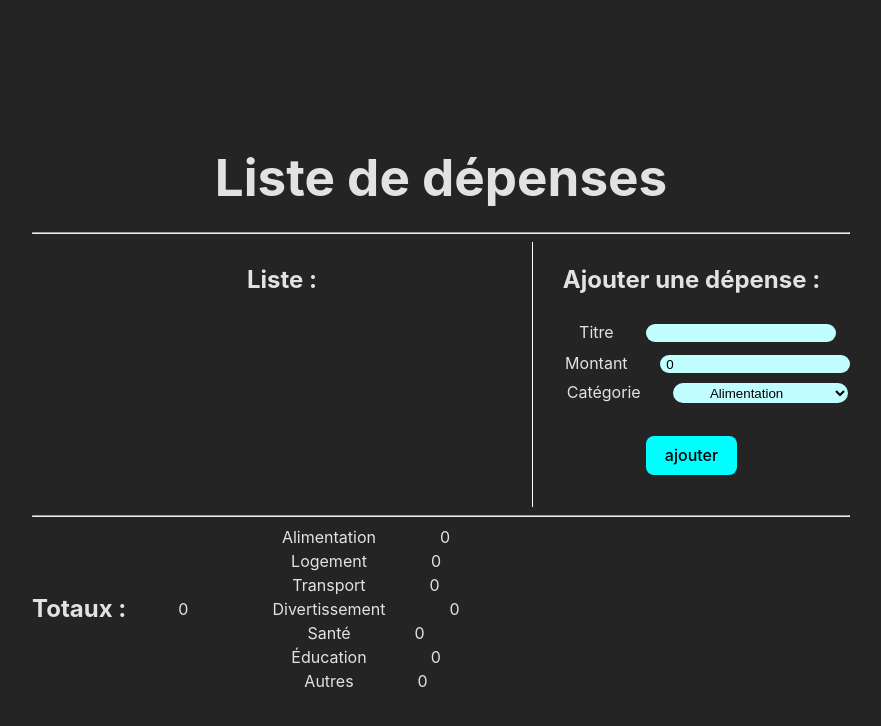
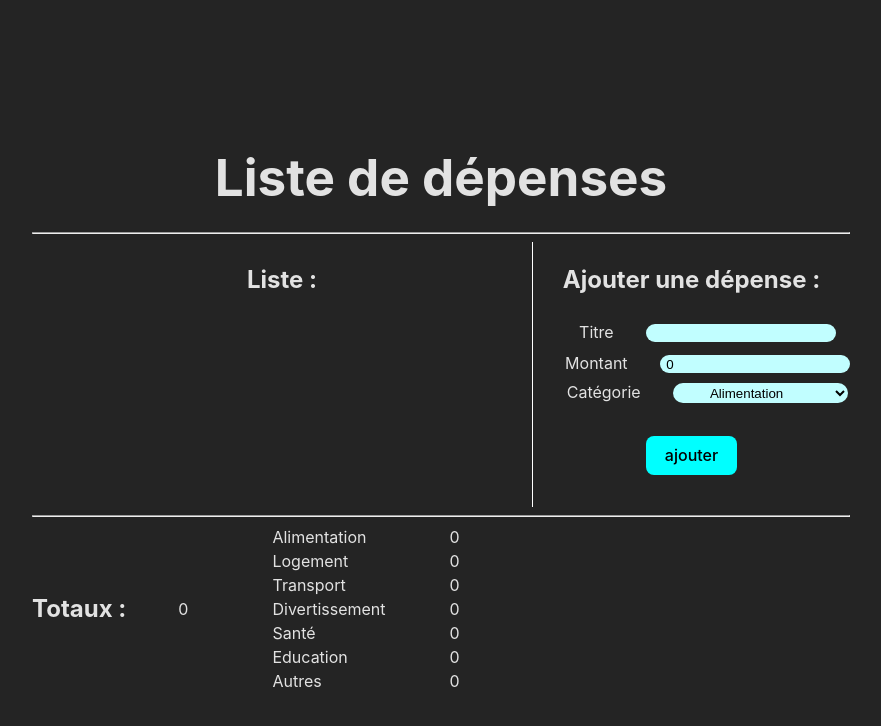
Before and after one commit to sylvainflt/evaluationReact2306, a React (Vite) app: page / in a window 1280 px wide. Shown: the top 726 px of the page, without its empty margins (199-1080 px from the left). Built offline with nearby package versions, Linux system fonts and the light colour scheme.

Commit message:
suppression et totaux ok

```diff
--- a/src/App.css
+++ b/src/App.css
@@ -123,3 +123,8 @@ h1 {
       transform: translateY(0);
     }
 }
+
+.sousTotal {
+  display: flex;
+  justify-content: space-between;
+}
--- a/src/component/ListeDepense/index.jsx
+++ b/src/component/ListeDepense/index.jsx
@@ -41,7 +41,7 @@ function ListeDepense () {
 
                         categoryExpenses.map(
                             (item, key) =>
-                                <div key={key}>
+                                <div key={key} className="sousTotal">
                                     <span>{item}</span>
                                     <span>{state.categoryExpenses[item]}</span>
                                 </div>
--- a/src/reducer/index.jsx
+++ b/src/reducer/index.jsx
@@ -7,7 +7,7 @@ export const initialState = {
         Transport: 0,
         Divertissement: 0,
         Santé: 0,
-        Éducation: 0,
+        Education: 0,
         Autres: 0
     },
     expense: {
@@ -65,10 +65,17 @@ export const initialState = {
             };
 
         case 'removeItem':
+            const categorie2 = action.payload.categorie
+            const montant2 = action.payload.montant
             const newItems = state.expenses.filter((item) => item !== action.payload)
+            const updatedTotalExpenses2 = state.totalExpenses - parseFloat(montant2);
+            const updatedCategoryExpenses2 = { ...state.categoryExpenses };
+            updatedCategoryExpenses2[categorie2] -= parseFloat(montant2);
             return {
                 ...state,
-                expenses: newItems
+                expenses: newItems,
+                totalExpenses: updatedTotalExpenses2,
+                categoryExpenses: updatedCategoryExpenses2
             }
 
         default:
```
